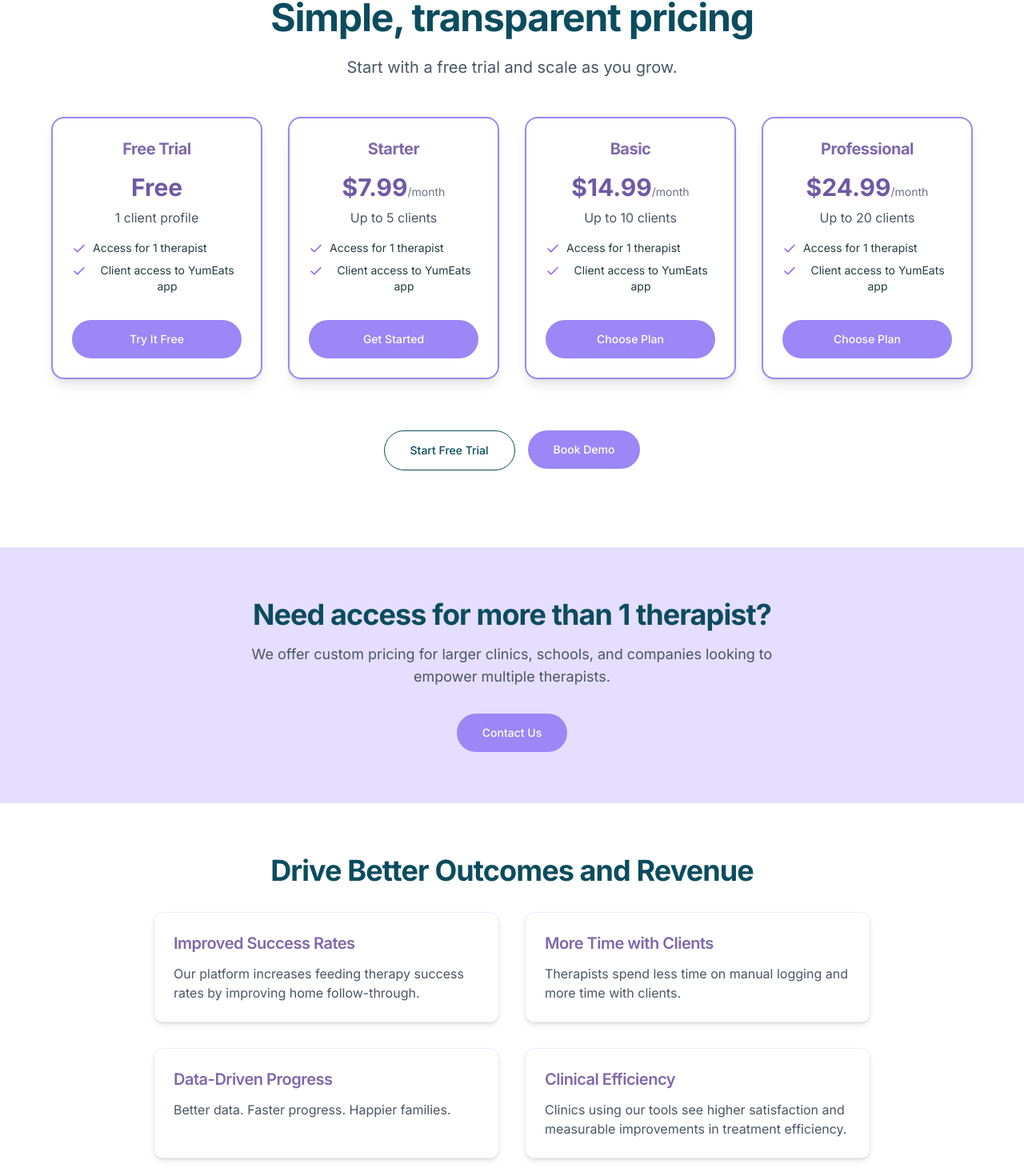
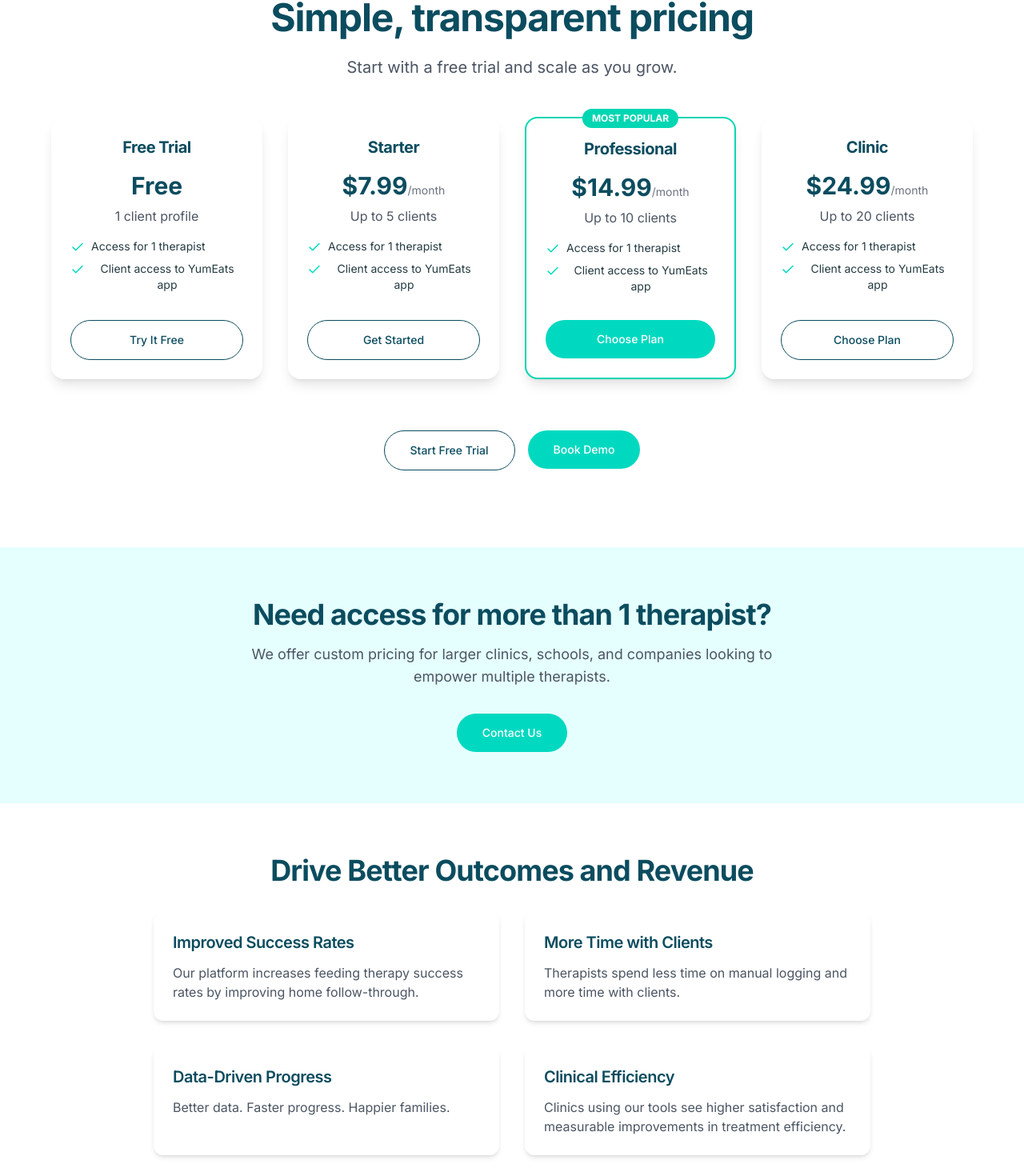
Before and after one commit to canaankimball/screenwise-website-builder, a React (Vite) app: page /pricing in a window 1280 px wide. Shown: the part 178-1648 px from the top of the page at 80% size. Built offline with nearby package versions, Linux system fonts and the light colour scheme.

Commit message:
Reverted to commit 2cb15bc39b90d42721f2146ac04941a9d155c202

```diff
--- a/src/pages/Pricing.tsx
+++ b/src/pages/Pricing.tsx
@@ -9,27 +9,32 @@ const PricingTier = ({
   price,
   clients,
   features,
-  ctaText
+  ctaText,
+  isFeatured = false
 }: {
   title: string;
   price: string;
   clients: string;
   features: string[];
   ctaText: string;
-}) => <div className="flex flex-col rounded-2xl p-6 shadow-lg transition-all duration-300 hover:-translate-y-1 hover:shadow-xl bg-white border-2 border-[#9b87f5]">
-    <h3 className="text-xl font-bold text-[#7E69AB]">{title}</h3>
+  isFeatured?: boolean;
+}) => <div className={`flex flex-col rounded-2xl p-6 shadow-lg transition-all duration-300 hover:-translate-y-1 hover:shadow-xl ${isFeatured ? 'border-2 border-primary bg-white relative' : 'bg-white'}`}>
+    {isFeatured && <span className="absolute -top-3 left-1/2 transform -translate-x-1/2 bg-primary text-white text-xs font-bold py-1 px-3 rounded-full">
+        MOST POPULAR
+      </span>}
+    <h3 className="text-xl font-bold text-screenwise-navy">{title}</h3>
     <div className="mt-4 mb-2">
-      <span className="text-3xl font-bold text-[#6E59A5]">{price}</span>
+      <span className="text-3xl font-bold text-screenwise-navy">{price}</span>
       {price !== 'Free' && <span className="text-gray-500 text-sm">/month</span>}
     </div>
     <p className="text-gray-600 mb-4">{clients}</p>
     <ul className="flex flex-col space-y-2 mb-8 flex-grow">
       {features.map((feature, index) => <li key={index} className="flex items-start">
-          <Check size={18} className="text-[#8B5CF6] mr-2 mt-0.5 flex-shrink-0" />
+          <Check size={18} className="text-screenwise-teal mr-2 mt-0.5 flex-shrink-0" />
           <span className="text-sm">{feature}</span>
         </li>)}
     </ul>
-    <Button className="mt-auto bg-[#9b87f5] hover:bg-[#7E69AB] text-white rounded-full py-6">
+    <Button className={isFeatured ? "mt-auto bg-screenwise-teal hover:bg-screenwise-teal-dark text-white rounded-full py-6" : "mt-auto bg-white border border-screenwise-navy text-screenwise-navy hover:bg-screenwise-light rounded-full py-6"}>
       {ctaText}
     </Button>
   </div>;
@@ -57,14 +62,15 @@ const Pricing = () => {
               ctaText="Get Started"
             />
             <PricingTier
-              title="Basic"
+              title="Professional"
               price="$14.99"
               clients="Up to 10 clients"
               features={["Access for 1 therapist", "Client access to YumEats app"]}
               ctaText="Choose Plan"
+              isFeatured={true}
             />
             <PricingTier
-              title="Professional"
+              title="Clinic"
               price="$24.99"
               clients="Up to 20 clients"
               features={["Access for 1 therapist", "Client access to YumEats app"]}
@@ -76,7 +82,7 @@ const Pricing = () => {
             <Button className="bg-white border border-screenwise-navy text-screenwise-navy hover:bg-screenwise-light rounded-full px-8 py-6">
               Start Free Trial
             </Button>
-            <Button className="bg-[#9b87f5] text-white hover:bg-[#7E69AB] rounded-full px-8 py-6">
+            <Button className="bg-screenwise-teal text-white hover:bg-screenwise-teal-dark rounded-full px-8 py-6">
               Book Demo
             </Button>
           </div>
@@ -84,11 +90,11 @@ const Pricing = () => {
       </section>
 
       {/* Bulk Pricing Section */}
-      <section className="py-16 bg-[#E5DEFF]">
+      <section className="py-16 bg-screenwise-light">
         <div className="container mx-auto px-4 text-center">
           <h2 className="text-3xl md:text-4xl font-bold text-screenwise-navy mb-4">Need access for more than 1 therapist?</h2>
           <p className="text-lg text-gray-600 mb-8 max-w-2xl mx-auto">We offer custom pricing for larger clinics, schools, and companies looking to empower multiple therapists.</p>
-          <Button className="bg-[#9b87f5] text-white hover:bg-[#7E69AB] rounded-full px-8 py-6">
+          <Button className="bg-screenwise-teal text-white hover:bg-screenwise-teal-dark rounded-full px-8 py-6">
             Contact Us
           </Button>
         </div>
@@ -99,20 +105,20 @@ const Pricing = () => {
         <div className="container mx-auto px-4">
           <h2 className="text-3xl md:text-4xl font-bold text-screenwise-navy mb-8 text-center">Drive Better Outcomes and Revenue</h2>
           <div className="grid grid-cols-1 md:grid-cols-2 gap-8 max-w-4xl mx-auto">
-            <div className="bg-white p-6 rounded-xl shadow-md hover-lift border border-[#D6BCFA]/30">
-              <h3 className="text-xl font-semibold mb-3 text-[#7E69AB]">Improved Success Rates</h3>
+            <div className="bg-white p-6 rounded-xl shadow-md hover-lift">
+              <h3 className="text-xl font-semibold mb-3 text-screenwise-navy">Improved Success Rates</h3>
               <p className="text-gray-600">Our platform increases feeding therapy success rates by improving home follow-through.</p>
             </div>
-            <div className="bg-white p-6 rounded-xl shadow-md hover-lift border border-[#D6BCFA]/30">
-              <h3 className="text-xl font-semibold mb-3 text-[#7E69AB]">More Time with Clients</h3>
+            <div className="bg-white p-6 rounded-xl shadow-md hover-lift">
+              <h3 className="text-xl font-semibold mb-3 text-screenwise-navy">More Time with Clients</h3>
               <p className="text-gray-600">Therapists spend less time on manual logging and more time with clients.</p>
             </div>
-            <div className="bg-white p-6 rounded-xl shadow-md hover-lift border border-[#D6BCFA]/30">
-              <h3 className="text-xl font-semibold mb-3 text-[#7E69AB]">Data-Driven Progress</h3>
+            <div className="bg-white p-6 rounded-xl shadow-md hover-lift">
+              <h3 className="text-xl font-semibold mb-3 text-screenwise-navy">Data-Driven Progress</h3>
               <p className="text-gray-600">Better data. Faster progress. Happier families.</p>
             </div>
-            <div className="bg-white p-6 rounded-xl shadow-md hover-lift border border-[#D6BCFA]/30">
-              <h3 className="text-xl font-semibold mb-3 text-[#7E69AB]">Clinical Efficiency</h3>
+            <div className="bg-white p-6 rounded-xl shadow-md hover-lift">
+              <h3 className="text-xl font-semibold mb-3 text-screenwise-navy">Clinical Efficiency</h3>
               <p className="text-gray-600">Clinics using our tools see higher satisfaction and measurable improvements in treatment efficiency.</p>
             </div>
           </div>
```
